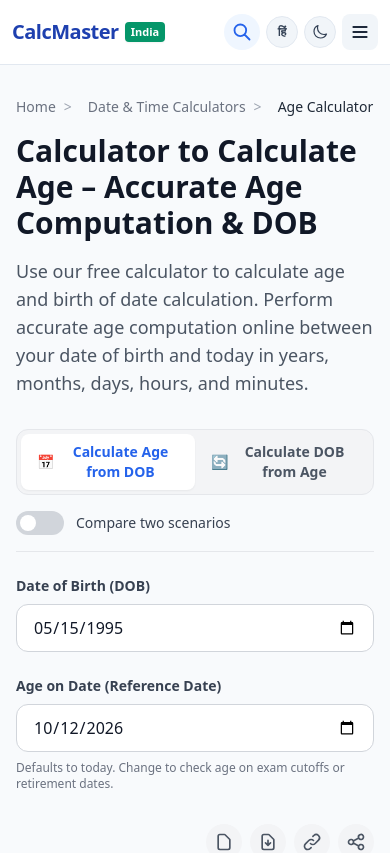
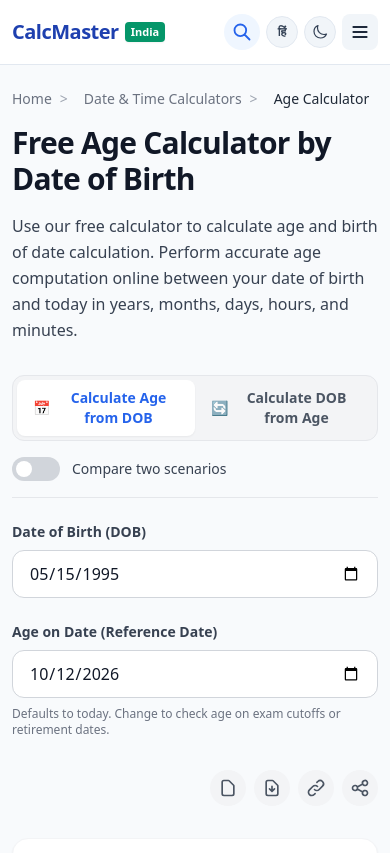
Before and after one commit to rohitstudy70-arch/calculator, a Next.js app: page /age-calculator in a window 390 px wide. Shown: the top 853 px of the page. Built offline with nearby package versions, Linux system fonts and the light colour scheme.

Commit message:
feat(seo): update SEO title, meta description, and H1 for Age Calculator

```diff
--- a/src/app/age-calculator/page.tsx
+++ b/src/app/age-calculator/page.tsx
@@ -65,17 +65,17 @@ export default function AgeCalculatorPage() {
   };
 
   return (
-    <div className="container mx-auto px-4 py-8 max-w-7xl">
+    <div className="container mx-auto px-3 sm:px-4 py-6 sm:py-8 max-w-7xl">
       <script type="application/ld+json" dangerouslySetInnerHTML={{ __html: JSON.stringify(faqSchema) }} />
       <script type="application/ld+json" dangerouslySetInnerHTML={{ __html: JSON.stringify(webAppSchema) }} />
 
       <Breadcrumb items={breadcrumbs} />
 
       <div className="mb-8">
-        <h1 className="text-3xl md:text-4xl font-bold text-gray-900 dark:text-white mb-4">
+        <h1 className="text-3xl md:text-4xl lg:text-5xl font-extrabold text-gray-900 dark:text-white mb-4 tracking-tight">
           {content.h1}
         </h1>
-        <p className="text-lg text-gray-600 dark:text-gray-300">
+        <p className="text-base sm:text-lg text-gray-700 dark:text-gray-300 leading-relaxed max-w-4xl">
           {content.introText}
         </p>
       </div>
--- a/src/data/calculator-content/age.ts
+++ b/src/data/calculator-content/age.ts
@@ -1,9 +1,9 @@
 export const ageContent = {
   en: {
-    pageTitle: 'Calculator to Calculate Age - Age Computation | CalcMaster',
+    pageTitle: 'Age Calculator by Date of Birth – Free Online',
     metaDescription:
-      'Free calculator to calculate age & birth of date calculation. Accurate age computation online in years, months, days & minutes with birthday countdown.',
-    h1: 'Calculator to Calculate Age – Accurate Age Computation & DOB',
+      'Use a free age calculator by date of birth to calculate your exact age in years, months and days. Check your age online instantly.',
+    h1: 'Free Age Calculator by Date of Birth',
     introText:
       'Use our free calculator to calculate age and birth of date calculation. Perform accurate age computation online between your date of birth and today in years, months, days, hours, and minutes.',
     howToUse: [
```
